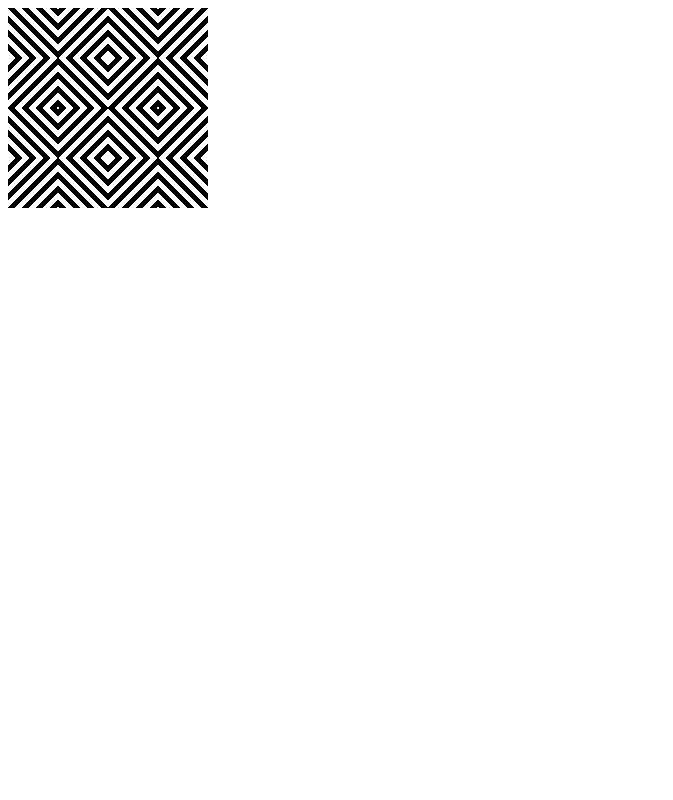
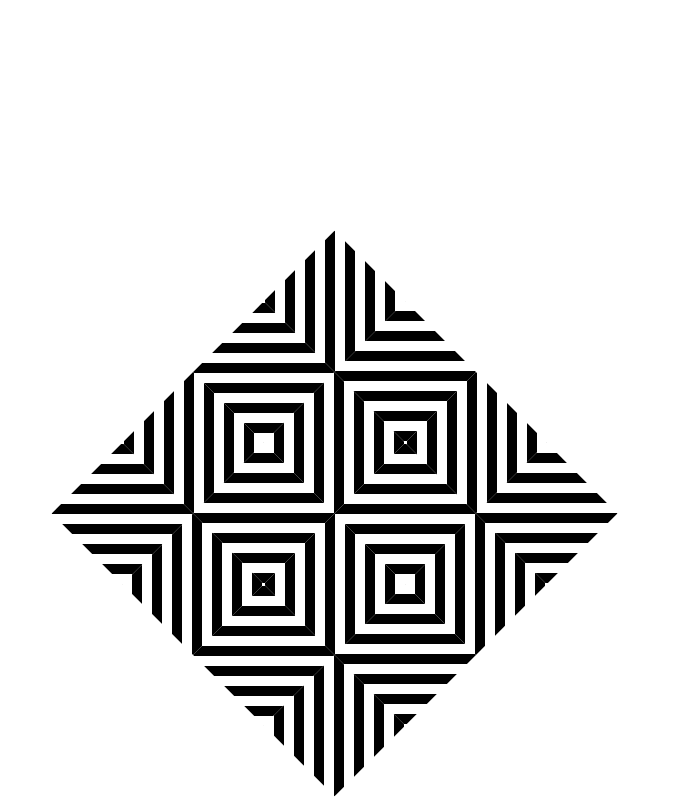
Before and after one commit to duyenho/css-grid-fun, a plain HTML site: page diagonals/index.html in a window 1280 px wide. Shown: the whole page, without its empty margins (0-673 px from the left). Drawn offline with Linux system fonts and the light colour scheme.

Commit message:
rename classes

```diff
--- a/diagonals/index.html
+++ b/diagonals/index.html
@@ -8,30 +8,32 @@
     <title>CSS Grid - Diagonal Pattern</title>
   </head>
   <body>
-    <div class="main-wrapper">
-      <div class="square-wrapper">
-        <div class="square"></div>
-        <div class="square"></div>
-        <div class="square"></div>
-        <div class="square"></div>
-      </div>
-      <div class="square-wrapper">
-        <div class="square"></div>
-        <div class="square"></div>
-        <div class="square"></div>
-        <div class="square"></div>
-      </div>
-      <div class="square-wrapper">
-        <div class="square"></div>
-        <div class="square"></div>
-        <div class="square"></div>
-        <div class="square"></div>
-      </div>
-      <div class="square-wrapper">
-        <div class="square"></div>
-        <div class="square"></div>
-        <div class="square"></div>
-        <div class="square"></div>
+    <div class="outer-grid">
+      <div class="inner-grid">
+        <div class="whole">
+          <div class="quarter"></div>
+          <div class="quarter"></div>
+          <div class="quarter"></div>
+          <div class="quarter"></div>
+        </div>
+        <div class="whole">
+          <div class="quarter"></div>
+          <div class="quarter"></div>
+          <div class="quarter"></div>
+          <div class="quarter"></div>
+        </div>
+        <div class="whole">
+          <div class="quarter"></div>
+          <div class="quarter"></div>
+          <div class="quarter"></div>
+          <div class="quarter"></div>
+        </div>
+        <div class="whole">
+          <div class="quarter"></div>
+          <div class="quarter"></div>
+          <div class="quarter"></div>
+          <div class="quarter"></div>
+        </div>
       </div>
     </div>
   </body>
--- a/diagonals/style.css
+++ b/diagonals/style.css
@@ -1,4 +1,16 @@
-.main-wrapper {
+.outer-grid {
+  transform: rotate(-45deg);
+}
+
+.inner-grid {
+  width: 400px;
+  height: 400px;
+  display: grid;
+  grid-template-columns: 1fr 1fr;
+  grid-template-rows: 1fr 1fr;
+}
+
+.whole {
   width: 200px;
   height: 200px;
   display: grid;
@@ -6,54 +18,54 @@
   grid-template-rows: 1fr 1fr;
 }
 
-.square-wrapper {
-  width: 100px;
-  height: 100px;
-  display: grid;
-  grid-template-columns: 1fr 1fr;
-  grid-template-rows: 1fr 1fr;
+.quarter {
+  font-size: 20px;
+  color: red;
+  text-transform: uppercase;
+  font-weight: 600;
+  letter-spacing: 1;
 }
 
-.square:nth-child(1) {
+.quarter:nth-child(1) {
   grid-column: 1;
   background: repeating-linear-gradient(
     45deg,
     white,
-    white 5px,
-    black 5px,
-    black 10px
+    white 10px,
+    black 10px,
+    black 20px
   );
 }
 
-.square:nth-child(2) {
+.quarter:nth-child(2) {
   grid-column: 2;
   background: repeating-linear-gradient(
     -45deg,
     white,
-    white 5px,
-    black 5px,
-    black 10px
+    white 10px,
+    black 10px,
+    black 20px
   );
 }
 
-.square:nth-child(3) {
+.quarter:nth-child(3) {
   grid-column: 1;
   background: repeating-linear-gradient(
     135deg,
     white,
-    white 5px,
-    black 5px,
-    black 10px
+    white 10px,
+    black 10px,
+    black 20px
   );
 }
 
-.square:nth-child(4) {
+.quarter:nth-child(4) {
   grid-column: 2;
   background: repeating-linear-gradient(
     225deg,
     white,
-    white 5px,
-    black 5px,
-    black 10px
+    white 10px,
+    black 10px,
+    black 20px
   );
 }
```
